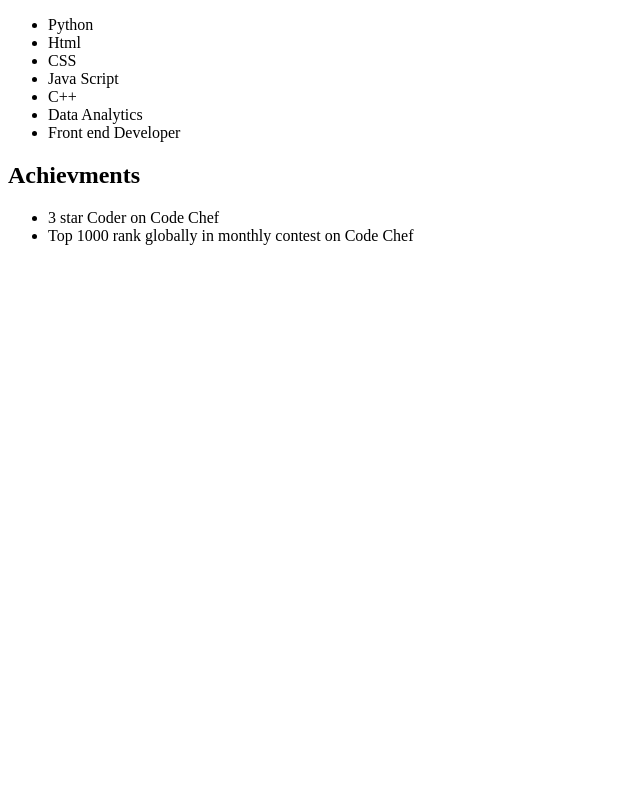
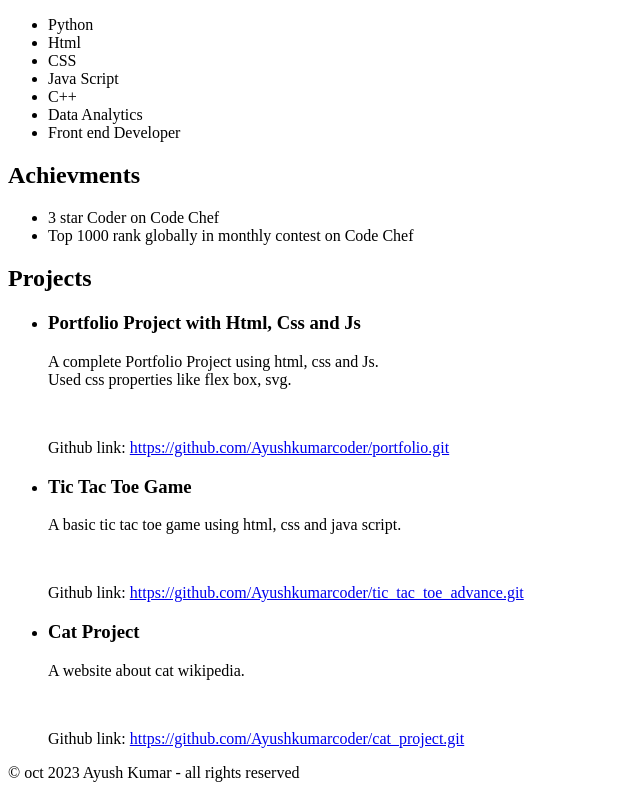
Before and after one commit to Ayushkumarcoder/small_projects, a plain HTML site: page projects/demo_portfolio.html in a window 1280 px wide. Shown: the part 790-1588 px from the top of the page, without its empty margins (0-640 px from the left). Before the commit the page ends 1051 px from the top, so only its background shows below. Drawn offline with Linux system fonts and the light colour scheme.

Commit message:
project finished

```diff
--- a/projects/demo_portfolio.html
+++ b/projects/demo_portfolio.html
@@ -82,6 +82,35 @@
                 <li>Top 1000 rank globally in monthly contest on Code Chef</li>
             </ul>
         </div>
+        <div class="projects">
+            <h2>Projects</h2>
+            <div>
+                <ul>
+                    <li>
+                        <h3>Portfolio Project with Html, Css and Js</h3>
+                        <p>A complete Portfolio Project using html, css and Js. <br>
+                            Used css properties like flex box, svg.
+                        </p><br>
+
+                        <p>Github link: <a href="https://github.com/Ayushkumarcoder/portfolio.git">https://github.com/Ayushkumarcoder/portfolio.git</a></p>
+                    </li>
+                    <li>
+                        <h3>Tic Tac Toe Game</h3>
+                        <p>A basic tic tac toe game using html, css and java script.</p><br>
+                        <p>Github link: <a href="https://github.com/Ayushkumarcoder/tic_tac_toe_advance.git">https://github.com/Ayushkumarcoder/tic_tac_toe_advance.git</a></p>
+                    </li>
+                    <li>
+                        <h3>Cat Project</h3>
+                        <p>A website about cat wikipedia.</p><br>
+                        <p>Github link: <a href="https://github.com/Ayushkumarcoder/cat_project.git">https://github.com/Ayushkumarcoder/cat_project.git</a></p>
+                    </li>
+                </ul>
+
+            </div>
+        </div>
+        <footer>
+            <p>&copy; oct 2023 Ayush Kumar - all rights reserved</p>
+        </footer>
 
     </main>
 </body>
```
